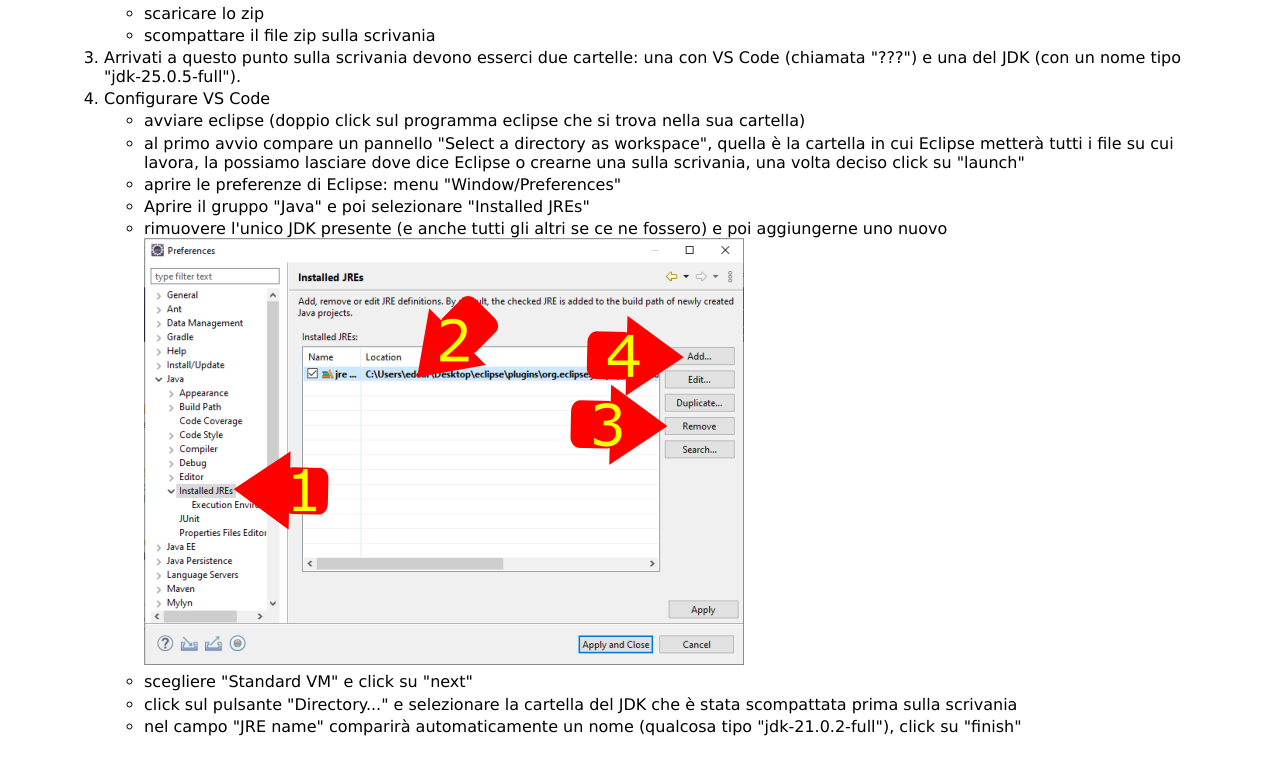
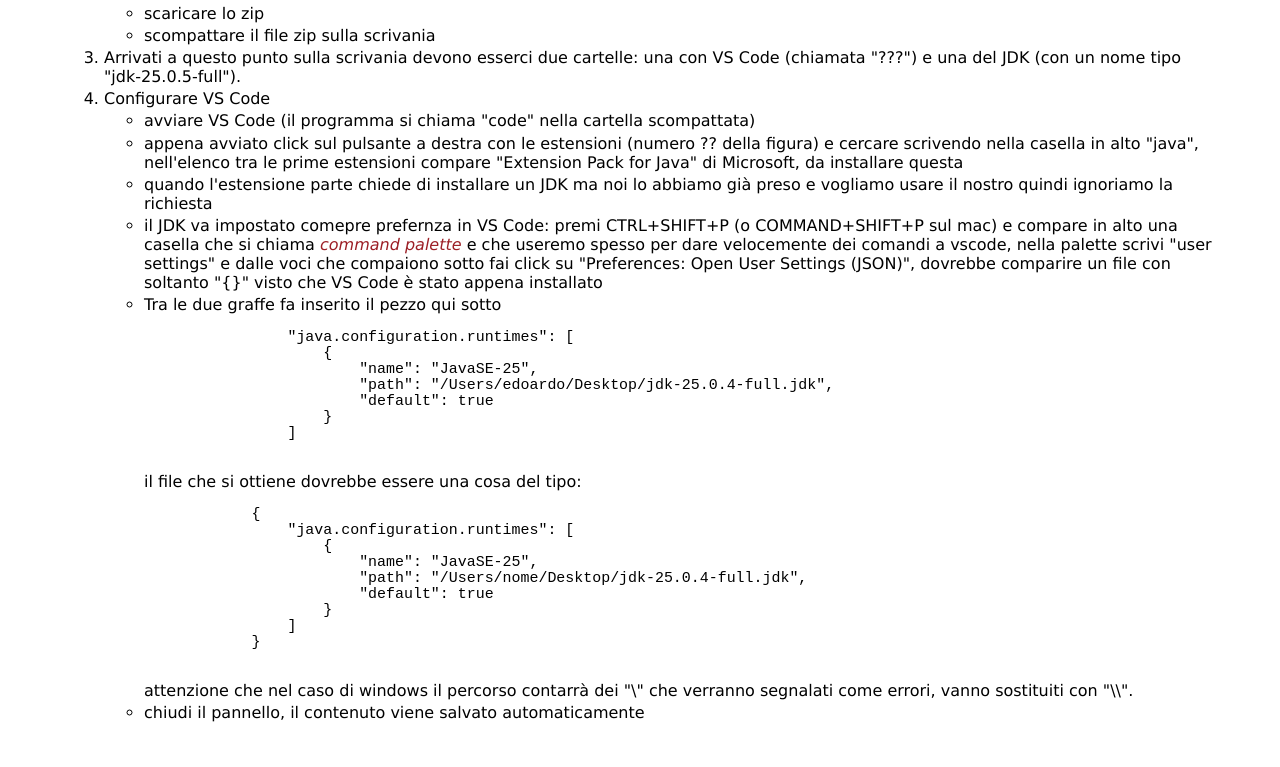
Before and after one commit to kennel-it/libroJava, a plain HTML site: page sorgenti/080-10-ide.html in a window 1280 px wide. Shown: the part 2264-3031 px from the top of the page. Drawn offline with Linux system fonts and the light colour scheme.

Commit message:
completata installazione VS Code

```diff
--- a/sorgenti/080-10-ide.html
+++ b/sorgenti/080-10-ide.html
@@ -143,20 +143,43 @@ che alcune combinazioni di IDE/JDK non siano del tutto compatibili.</p>
         e una del JDK (con un nome tipo "jdk-25.0.5-full").</li>
     <li>Configurare VS Code
     	<ul>
-    		<li>avviare eclipse (doppio click sul programma eclipse che si trova nella sua cartella)</li>
-    		<li>al primo avvio compare un pannello "Select a directory as workspace", quella è la cartella
-    		in cui Eclipse metterà tutti i file su cui lavora, la possiamo lasciare dove dice Eclipse o
-    		crearne una sulla scrivania, una volta deciso click su "launch"</li>
-    		<li>aprire le preferenze di Eclipse: menu "Window/Preferences"</li>
-            <li>Aprire il gruppo "Java" e poi selezionare "Installed JREs"</li>
-    		<li>rimuovere l'unico JDK presente (e anche tutti gli altri se ce ne fossero) e poi
-    		aggiungerne uno nuovo<br/>
-            <img src="immagini/eclipse-configurazione-1.png" alt="confiugurazione jdk in eclipse"/></li>
-            <li>scegliere "Standard VM" e click su "next"</li>
-            <li>click sul pulsante "Directory..." e selezionare la cartella del JDK che
-            è stata scompattata prima sulla scrivania</li>
-        	<li>nel campo "JRE name" comparirà automaticamente un nome (qualcosa tipo "jdk-21.0.2-full"),
-        	click su "finish"</li>
+    		<li>avviare VS Code (il programma si chiama "code" nella cartella scompattata)</li>
+            <li>appena avviato click sul pulsante a destra con le estensioni (numero ?? della figura)
+            e cercare scrivendo nella casella in alto "java", nell'elenco tra le prime estensioni compare
+            "Extension Pack for Java" di Microsoft, da installare questa</li>
+            <li>quando l'estensione parte chiede di installare un JDK ma noi lo abbiamo già preso
+            e vogliamo usare il nostro quindi ignoriamo la richiesta</li>
+            <li>il JDK va impostato comepre prefernza in VS Code: premi CTRL+SHIFT+P (o COMMAND+SHIFT+P sul mac)
+            e compare in alto una casella che si chiama <em>command palette</em> e che useremo spesso
+            per dare velocemente dei comandi a vscode, nella palette scrivi "user settings" e dalle voci che
+            compaiono sotto fai click su "Preferences: Open User Settings (JSON)", dovrebbe comparire
+            un file con soltanto "{}" visto che VS Code è stato appena installato</li>
+            <li> Tra le due graffe fa inserito il pezzo qui sotto
+            <pre>
+                "java.configuration.runtimes": [
+                    {
+                        "name": "JavaSE-25",
+                        "path": "/Users/edoardo/Desktop/jdk-25.0.4-full.jdk",
+                        "default": true
+                    }
+                ]
+            </pre>
+            il file che si ottiene dovrebbe essere una cosa del tipo:
+            <pre>
+            {
+                "java.configuration.runtimes": [
+                    {
+                        "name": "JavaSE-25",
+                        "path": "/Users/nome/Desktop/jdk-25.0.4-full.jdk",
+                        "default": true
+                    }
+                ]
+            }
+            </pre>
+            attenzione che nel caso di windows il percorso contarrà dei "\" che verranno segnalati come errori,
+            vanno sostituiti con "\\".
+            </li>
+            <li>chiudi il pannello, il contenuto viene salvato automaticamente</li>
 		</ul>
     </li>
 </ol>
```
